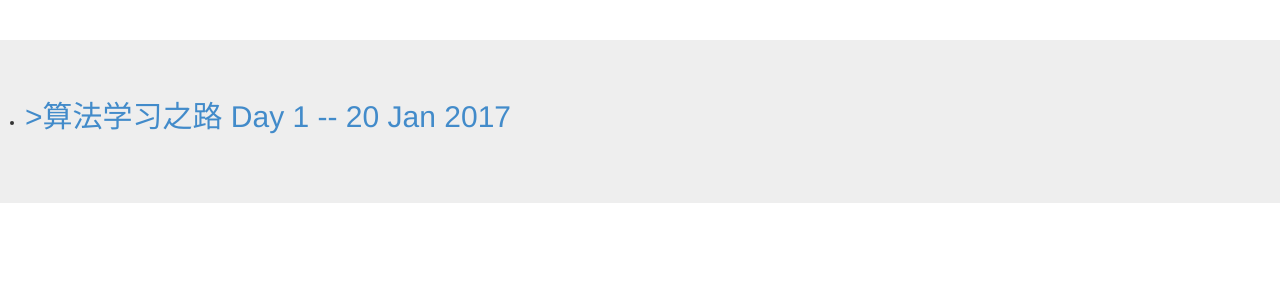
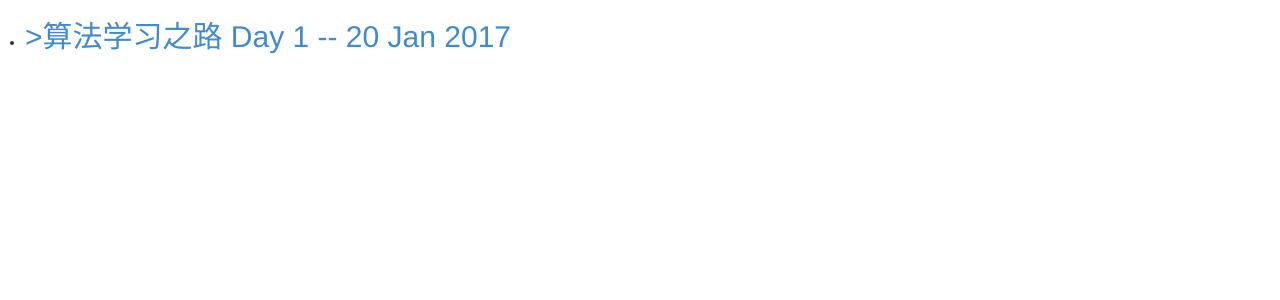
Before and after one commit to goyourfly/goyourfly.github.io, a Jekyll site: the page built from index.html, in a window 1280 px wide. Shown: the top 300 px of the page. Built offline with Jekyll 4.4.1, drawn with Linux system fonts in a browser that asks for light colours.

Commit message:
Update default.html

```diff
--- a/_layouts/default.html
+++ b/_layouts/default.html
@@ -14,10 +14,8 @@
 		<body>
 		<div class="container-fluid">
 			<div class="row">
-				<div style="margin-top:40px;margin-bottom:100px; padding-top:40px;padding-bottom:60px;background-color:#eee">
+				<div>
 					{{ content }}
-				<footer>
-				</footer>
 				</div>
 			</div>
 		</div>
```
